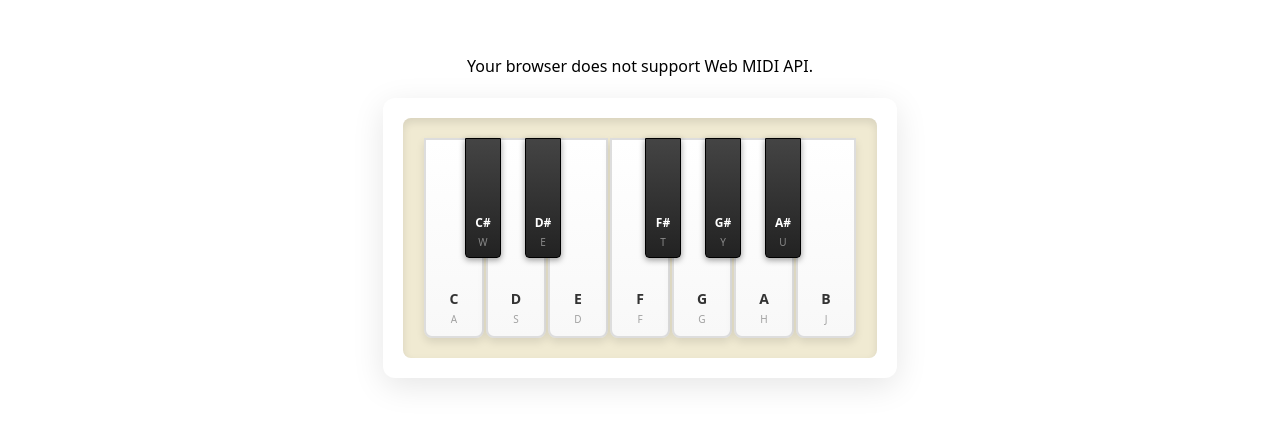
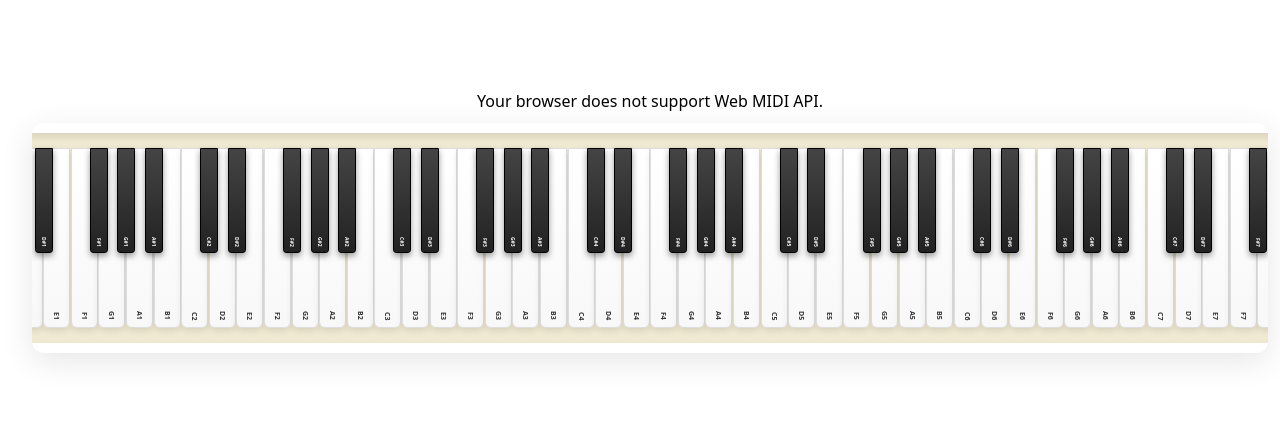
Before and after one commit to mattyh867/chord-detector, a React (Vite) app in the folder frontend/: page / in a window 1280 px wide. Shown: the part 174-598 px from the top of the page. Built offline with nearby package versions, Linux system fonts and the light colour scheme.

Commit message:
Scaled up keyboard

```diff
--- a/frontend/src/components/Keyboard.jsx
+++ b/frontend/src/components/Keyboard.jsx
@@ -1,23 +1,56 @@
 import { useState, useCallback, useEffect } from 'react';
 import '../styles/Keyboard.css';
 
-const WHITE_KEYS = [
-  { note: 60, name: 'C', keyCode: 'KeyA' },
-  { note: 62, name: 'D', keyCode: 'KeyS' },
-  { note: 64, name: 'E', keyCode: 'KeyD' },
-  { note: 65, name: 'F', keyCode: 'KeyF' },
-  { note: 67, name: 'G', keyCode: 'KeyG' },
-  { note: 69, name: 'A', keyCode: 'KeyH' },
-  { note: 71, name: 'B', keyCode: 'KeyJ' },
-];
+// Generate 88-key piano (A0 to C8, MIDI notes 21-108)
+const generatePianoKeys = () => {
+  const noteNames = ['C', 'C#', 'D', 'D#', 'E', 'F', 'F#', 'G', 'G#', 'A', 'A#', 'B'];
+  const whiteKeyPattern = [0, 2, 4, 5, 7, 9, 11]; // C, D, E, F, G, A, B
+  const blackKeyPattern = [1, 3, 6, 8, 10]; // C#, D#, F#, G#, A#
 
-const BLACK_KEYS = [
-  { note: 61, name: 'C#', keyCode: 'KeyW', position: 1 },
-  { note: 63, name: 'D#', keyCode: 'KeyE', position: 2 },
-  { note: 66, name: 'F#', keyCode: 'KeyT', position: 4 },
-  { note: 68, name: 'G#', keyCode: 'KeyY', position: 5 },
-  { note: 70, name: 'A#', keyCode: 'KeyU', position: 6 },
-];
+  const whiteKeys = [];
+  const blackKeys = [];
+
+  // Start from A0 (MIDI note 21) to C8 (MIDI note 108)
+  for (let midiNote = 21; midiNote <= 108; midiNote++) {
+    const noteIndex = midiNote % 12;
+    const octave = Math.floor(midiNote / 12) - 1;
+    const noteName = noteNames[noteIndex];
+
+    if (whiteKeyPattern.includes(noteIndex)) {
+      whiteKeys.push({
+        note: midiNote,
+        name: `${noteName}${octave}`,
+        keyCode: null // Remove keyboard mapping for simplicity with 88 keys
+      });
+    } else if (blackKeyPattern.includes(noteIndex)) {
+      blackKeys.push({
+        note: midiNote,
+        name: `${noteName}${octave}`,
+        keyCode: null,
+        position: getBlackKeyPosition(midiNote)
+      });
+    }
+  }
+
+  return { whiteKeys, blackKeys };
+};
+
+const getBlackKeyPosition = (midiNote) => {
+  // Simply count how many white keys come before this black key
+  let whiteKeyCount = 0;
+
+  for (let i = 21; i < midiNote; i++) {
+    if ([0, 2, 4, 5, 7, 9, 11].includes(i % 12)) { // White keys: C, D, E, F, G, A, B
+      whiteKeyCount++;
+    }
+  }
+
+  // Black key should be positioned between white keys
+  // A#0 should be between A0 and B0, so slightly left of center
+  return whiteKeyCount - 0.3;
+};
+
+const { whiteKeys: WHITE_KEYS, blackKeys: BLACK_KEYS } = generatePianoKeys();
 
 function Keyboard({ onNotePlay, onNoteStop }) {
   const [pressedKeys, setPressedKeys] = useState(new Set());
@@ -46,36 +79,7 @@ function Keyboard({ onNotePlay, onNoteStop }) {
     handleKeyUp(note);
   }, [handleKeyUp]);
 
-  useEffect(() => {
-    const keyMap = new Map();
-    [...WHITE_KEYS, ...BLACK_KEYS].forEach(key => {
-      keyMap.set(key.keyCode, key.note);
-    });
-
-    const handleKeyboardDown = (event) => {
-      const note = keyMap.get(event.code);
-      if (note && !event.repeat) {
-        event.preventDefault();
-        handleKeyDown(note);
-      }
-    };
-
-    const handleKeyboardUp = (event) => {
-      const note = keyMap.get(event.code);
-      if (note) {
-        event.preventDefault();
-        handleKeyUp(note);
-      }
-    };
-
-    window.addEventListener('keydown', handleKeyboardDown);
-    window.addEventListener('keyup', handleKeyboardUp);
-
-    return () => {
-      window.removeEventListener('keydown', handleKeyboardDown);
-      window.removeEventListener('keyup', handleKeyboardUp);
-    };
-  }, [handleKeyDown, handleKeyUp]);
+  // Removed keyboard event handling for 88-key piano (too many keys to map)
 
   return (
     <div className="keyboard-container">
@@ -89,7 +93,6 @@ function Keyboard({ onNotePlay, onNoteStop }) {
             onMouseLeave={() => handleMouseUp(key.note)}
           >
             <span className="key-label">{key.name}</span>
-            <span className="key-hint">{key.keyCode.replace('Key', '')}</span>
           </button>
         ))}
 
@@ -98,13 +101,12 @@ function Keyboard({ onNotePlay, onNoteStop }) {
             <button
               key={key.note}
               className={`black-key ${pressedKeys.has(key.note) ? 'pressed' : ''}`}
-              style={{ left: `${(key.position - 1) * 60 + 42}px` }}
+              style={{ left: `${key.position * 27.6}px` }}
               onMouseDown={() => handleMouseDown(key.note)}
               onMouseUp={() => handleMouseUp(key.note)}
               onMouseLeave={() => handleMouseUp(key.note)}
             >
               <span className="key-label">{key.name}</span>
-              <span className="key-hint">{key.keyCode.replace('Key', '')}</span>
             </button>
           ))}
         </div>
--- a/frontend/src/components/MidiInput.jsx
+++ b/frontend/src/components/MidiInput.jsx
@@ -27,12 +27,16 @@ function MidiInput({ onMidiNote }) {
       >
         Reset Notes
       </button>
-      {playedNotes.length > 0 && (
-        <div className="recording-status">
-          <p>Played {playedNotes.length} notes</p>
-          <p>Notes: {playedNotes.map(noteData => noteData.note).join(', ')}</p>
-        </div>
-      )}
+      <div className="recording-status">
+        {playedNotes.length > 0 ? (
+          <>
+            <p>Played {playedNotes.length} notes</p>
+            <p>Notes: {playedNotes.map(noteData => noteData.note).join(', ')}</p>
+          </>
+        ) : (
+          <p>No notes played yet</p>
+        )}
+      </div>
     </div>
   );
 }
--- a/frontend/src/styles/Keyboard.css
+++ b/frontend/src/styles/Keyboard.css
@@ -1,11 +1,14 @@
 .keyboard-container {
   display: flex;
   justify-content: center;
-  padding: 20px;
+  padding: 10px;
   background: #F0EAD2;
   border-radius: 12px;
-  margin: 20px;
+  margin: 10px auto;
   box-shadow: 0 8px 32px rgba(0, 0, 0, 0.1);
+  overflow: hidden;
+  width: fit-content;
+  max-width: 95vw;
 }
 
 @media (prefers-color-scheme: light) {
@@ -22,28 +25,31 @@
   position: relative;
   display: flex;
   background: #F0EAD2;
-  padding: 20px;
+  padding: 15px;
   border-radius: 8px;
   box-shadow: inset 0 4px 8px rgba(0, 0, 0, 0.1);
+  min-width: fit-content;
+  justify-content: center;
 }
 
 .white-key {
-  width: 60px;
-  height: 200px;
+  width: 27px;
+  height: 180px;
   background: linear-gradient(180deg, #ffffff 0%, #f8f8f8 100%);
-  border: 2px solid #ddd;
-  border-radius: 0 0 8px 8px;
-  margin: 0 1px;
+  border: 1.5px solid #ddd;
+  border-radius: 0 0 6px 6px;
+  margin: 0 0.3px;
   cursor: pointer;
   transition: all 0.1s ease;
   display: flex;
   flex-direction: column;
   justify-content: flex-end;
   align-items: center;
-  padding: 10px 5px;
+  padding: 6px 1.5px;
   user-select: none;
   position: relative;
-  box-shadow: 0 4px 8px rgba(0, 0, 0, 0.1);
+  box-shadow: 0 3px 6px rgba(0, 0, 0, 0.1);
+  flex-shrink: 0;
 }
 
 .white-key:hover {
@@ -59,28 +65,28 @@
 
 .black-keys {
   position: absolute;
-  top: 20px;
-  left: 20px;
+  top: 15px;
+  left: 15px;
   height: 120px;
 }
 
 .black-key {
   position: absolute;
-  width: 36px;
-  height: 120px;
+  width: 18px;
+  height: 105px;
   background: linear-gradient(180deg, #444 0%, #222 100%);
-  border: 1px solid #000;
-  border-radius: 0 0 4px 4px;
+  border: 1.5px solid #000;
+  border-radius: 0 0 3px 3px;
   cursor: pointer;
   transition: all 0.1s ease;
   display: flex;
   flex-direction: column;
   justify-content: flex-end;
   align-items: center;
-  padding: 8px 3px;
+  padding: 4.5px 1.5px;
   user-select: none;
   z-index: 2;
-  box-shadow: 0 2px 6px rgba(0, 0, 0, 0.4);
+  box-shadow: 0 3px 6px rgba(0, 0, 0, 0.4);
 }
 
 .black-key:hover {
@@ -95,9 +101,11 @@
 }
 
 .key-label {
-  font-size: 14px;
+  font-size: 7px;
   font-weight: bold;
-  margin-bottom: 4px;
+  margin-bottom: 1px;
+  writing-mode: vertical-lr;
+  text-orientation: mixed;
 }
 
 .white-key .key-label {
@@ -106,26 +114,13 @@
 
 .black-key .key-label {
   color: #fff;
-  font-size: 12px;
+  font-size: 5px;
 }
 
-.key-hint {
-  font-size: 10px;
-  opacity: 0.6;
-  font-weight: normal;
-}
-
-.white-key .key-hint {
-  color: #666;
-}
-
-.black-key .key-hint {
-  color: #ccc;
-}
 
 @media (max-width: 768px) {
   .keyboard-container {
-    margin: 10px;
+    margin: 5px;
     padding: 10px;
   }
 
@@ -134,15 +129,15 @@
   }
 
   .white-key {
-    width: 40px;
-    height: 140px;
-    padding: 6px 3px;
+    width: 30px;
+    height: 120px;
+    padding: 4px 2px;
   }
 
   .black-key {
-    width: 24px;
-    height: 80px;
-    padding: 4px 2px;
+    width: 20px;
+    height: 70px;
+    padding: 3px 1px;
   }
 
   .black-keys {
@@ -150,19 +145,11 @@
     top: 10px;
   }
 
-  .black-key {
-    left: calc(var(--position) * 40px + 28px) !important;
-  }
-
   .key-label {
-    font-size: 12px;
+    font-size: 8px;
   }
 
   .black-key .key-label {
-    font-size: 10px;
-  }
-
-  .key-hint {
-    font-size: 8px;
+    font-size: 6px;
   }
 }
--- a/frontend/src/styles/MidiInput.css
+++ b/frontend/src/styles/MidiInput.css
@@ -8,6 +8,25 @@
 
 .midi-input div {
   color: black;
+}
+
+.recording-status {
+  padding: 2rem;
+  width: 400px;
+  height: 150px;
+  margin: 10px auto;
+  border: 1rem solid #adc178;
+  border-radius: 5px;
+  font-size: 16px;
+  color: black;
+  background-color: #dde5b6;
+  font-weight: bold;
+  display: flex;
+  flex-direction: column;
+  justify-content: center;
+  align-items: center;
+  text-align: center;
+  overflow: hidden;
 }
 
 .recording-button {
@@ -39,8 +58,3 @@
 .midi-status {
   margin-bottom: 10px;
 }
-
-.recording-status {
-  margin-top: 10px;
-  font-weight: bold;
-}
```
